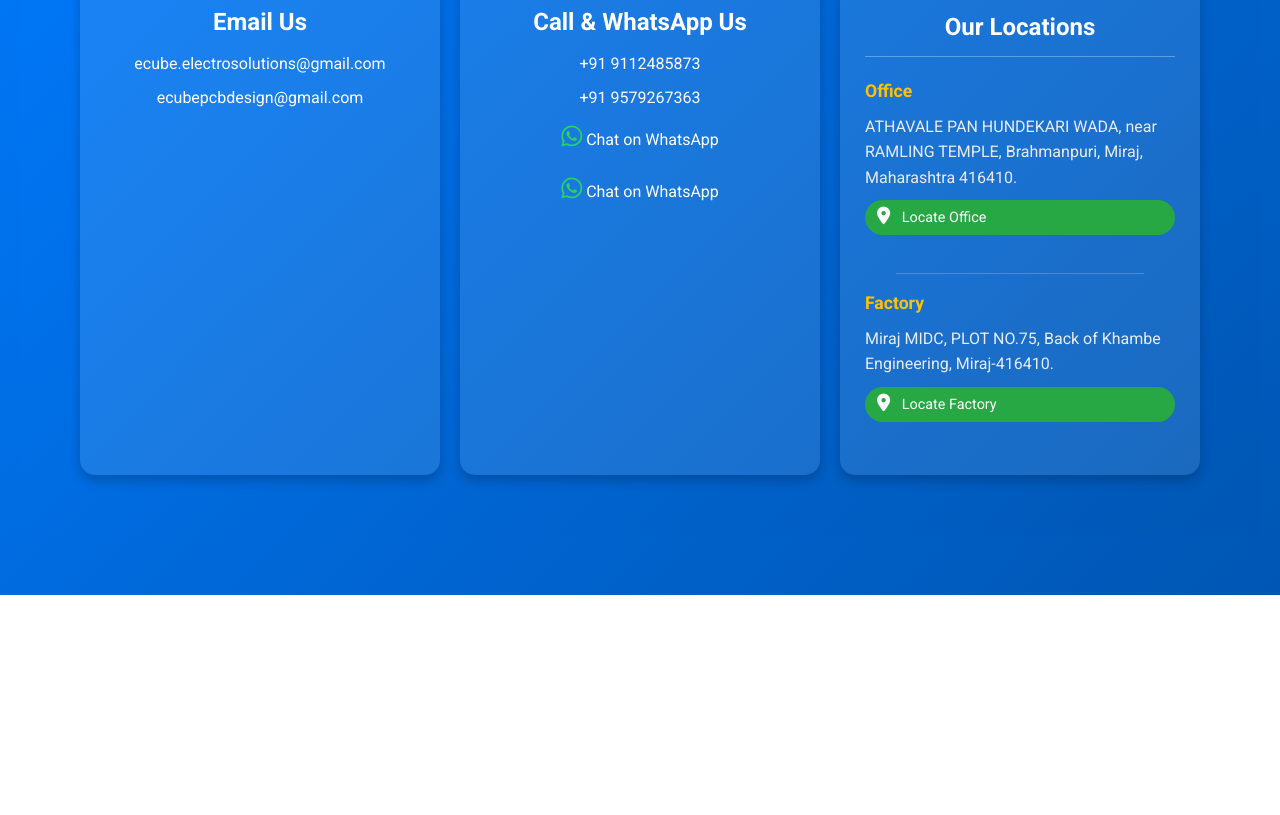
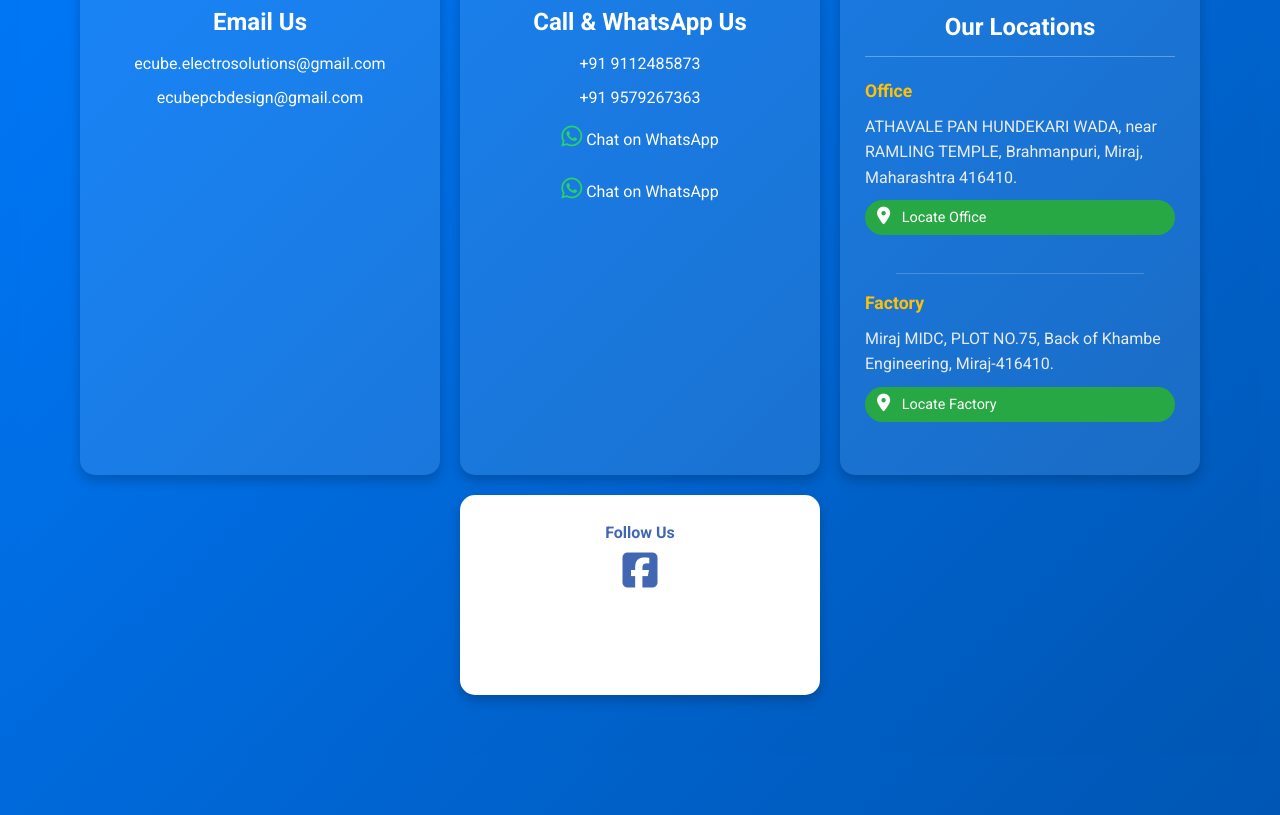
Before and after one commit to shivamkarvire/DEMO1, a plain HTML site: page index.html in a window 1280 px wide. Shown: the part 3955-4770 px from the top of the page. Before the commit the page ends 4550 px from the top, so only its background shows below. Drawn offline with Linux system fonts and the light colour scheme.

Commit message:
Update index.html

```diff
--- a/index.html
+++ b/index.html
@@ -221,6 +221,13 @@
                   <i class="fas fa-map-marker-alt"></i> Locate Factory
                 </a>
               </div>
+
+            </div>
+            <div class="contact-card follow-us-card" style="text-align: center; justify-content: center; color: white; background-color: white;">
+                <h3 style="font-size: 1em; margin-bottom: 5px; color: #4267B2">Follow Us</h3>
+                <a href="https://www.facebook.com/ecubepcb/" target="_blank" aria-label="Follow us on Facebook">
+                    <i class="fab fa-facebook-square" style="color: #4267B2; font-size: 2.5em;"></i>
+                </a>
             </div>
           </div>
         </div>
```
